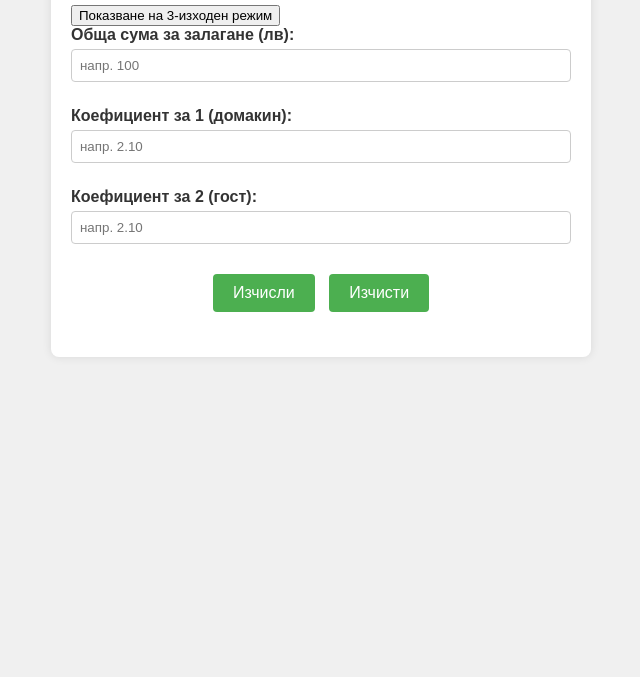
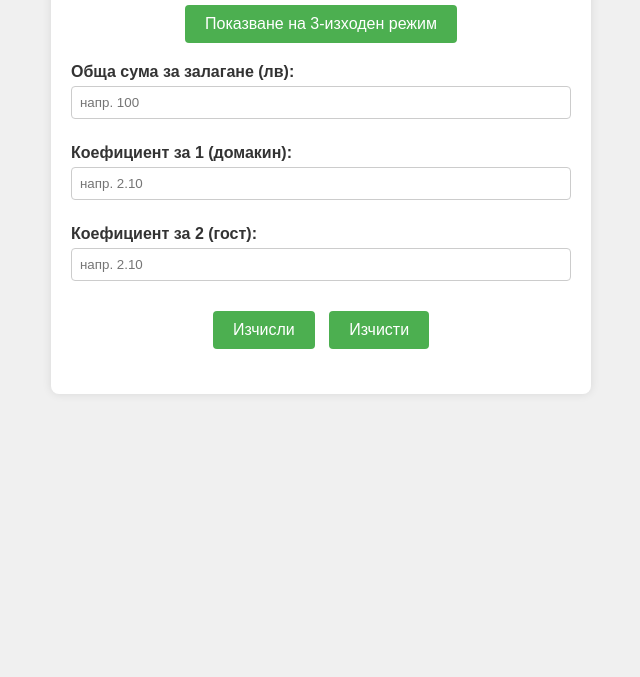
Before and after one commit to Valdi88/surebet-calculator, a plain HTML site: page index.html in a window 1280 px wide. Shown: the part 123-800 px from the top of the page, without its empty margins (319-959 px from the left). Drawn offline with Linux system fonts and the light colour scheme.

Commit message:
Update style.css

```diff
--- a/style.css
+++ b/style.css
@@ -2,9 +2,9 @@
 body {
   background-color: #f0f0f0;
   font-family: Arial, sans-serif;
-  color: #333;
   margin: 0;
   padding: 0;
+  color: #333;
 }
 
 .container {
@@ -19,6 +19,26 @@ body {
 h1 {
   text-align: center;
   margin-bottom: 20px;
+}
+
+/* Стилове за бутона за превключване на режим */
+.mode-toggle {
+  text-align: center;
+  margin-bottom: 20px;
+}
+
+.mode-toggle button {
+  padding: 10px 20px;
+  font-size: 16px;
+  border: none;
+  border-radius: 4px;
+  cursor: pointer;
+  background-color: #4CAF50;
+  color: white;
+}
+
+.mode-toggle button:hover {
+  background-color: #45a049;
 }
 
 /* Стилове за входните полета */
@@ -41,7 +61,7 @@ h1 {
   margin-bottom: 10px;
 }
 
-/* Стилове за бутоните */
+/* Стилове за бутоните за изчисление и изчистване */
 .buttons {
   text-align: center;
   margin-top: 10px;
```
